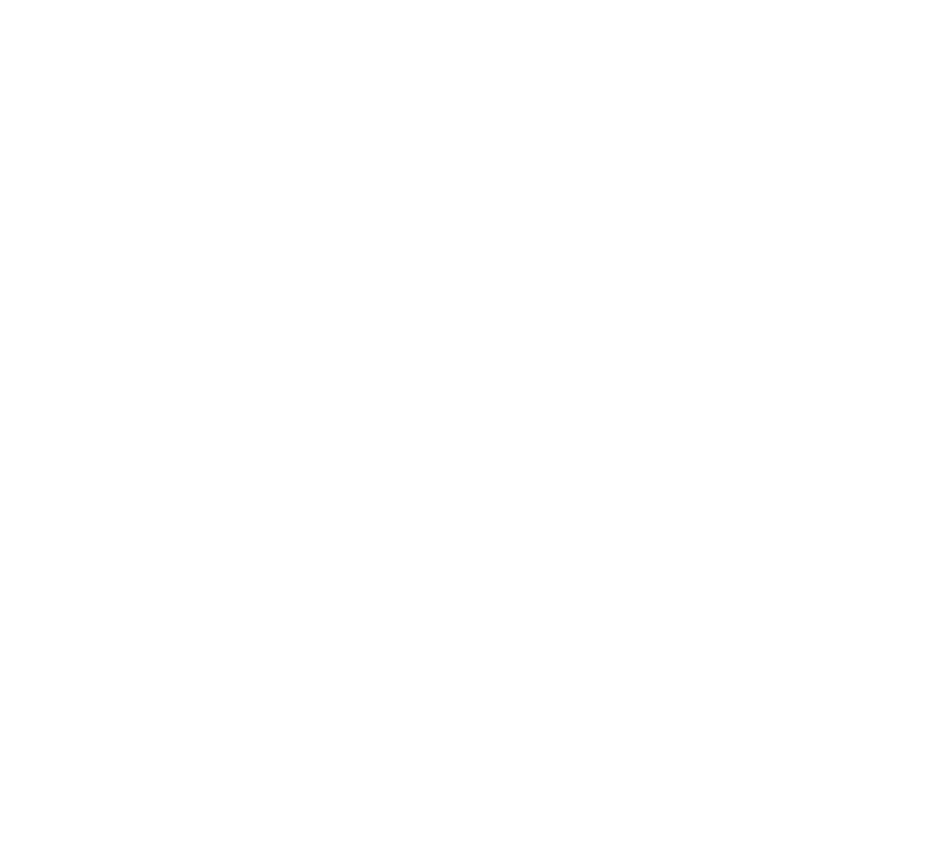
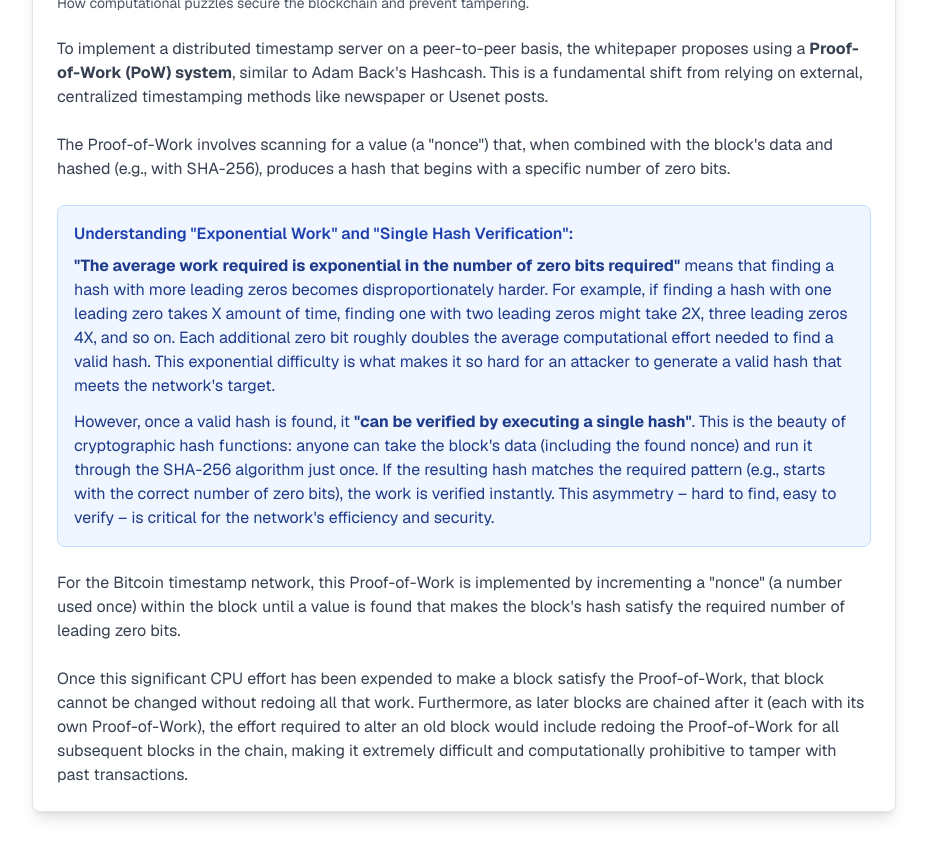
Before and after one commit to YogeshK34/bitcoin-whitepaper-understanding, a Next.js app: page / in a window 1280 px wide. Shown: the part 4780-5637 px from the top of the page, without its empty margins (176-1103 px from the left). Before the commit the page ends 4705 px from the top, so only its background shows below. Built offline with nearby package versions, Linux system fonts and the light colour scheme.

Commit message:
feat: add Proof-of-Work section with exponential work explanation
Clarify blockchain security through computational puzzle details.

#VERCEL_SKIP

Co-authored-by: Yogesh Khutwad <152191391+YogeshK34@users.noreply.github.com>

```diff
--- a/app/page.tsx
+++ b/app/page.tsx
@@ -362,6 +362,65 @@ export default function Home() {
           </p>
         </CardContent>
       </Card>
+
+      <Separator className="my-12" />
+
+      {/* Proof-of-Work Section */}
+      <Card className="mb-12 shadow-lg">
+        <CardHeader>
+          <CardTitle className="text-3xl font-bold text-gray-800 dark:text-gray-100">
+            5. Proof-of-Work: Securing the Chain
+          </CardTitle>
+          <CardDescription className="text-gray-600 dark:text-gray-400">
+            How computational puzzles secure the blockchain and prevent tampering.
+          </CardDescription>
+        </CardHeader>
+        <CardContent className="space-y-6 text-gray-700 dark:text-gray-300">
+          <p>
+            To implement a distributed timestamp server on a peer-to-peer basis, the whitepaper proposes using a{" "}
+            <strong>Proof-of-Work (PoW) system</strong>, similar to Adam Back's Hashcash. This is a fundamental shift
+            from relying on external, centralized timestamping methods like newspaper or Usenet posts.
+          </p>
+          <p>
+            The Proof-of-Work involves scanning for a value (a "nonce") that, when combined with the block's data and
+            hashed (e.g., with SHA-256), produces a hash that begins with a specific number of zero bits.
+          </p>
+          <div className="bg-blue-50 dark:bg-blue-900/20 p-4 rounded-lg border border-blue-200 dark:border-blue-700">
+            <h5 className="font-semibold text-blue-800 dark:text-blue-200 mb-2">
+              Understanding "Exponential Work" and "Single Hash Verification":
+            </h5>
+            <div className="space-y-3 text-blue-900 dark:text-blue-100">
+              <p>
+                <strong>"The average work required is exponential in the number of zero bits required"</strong> means
+                that finding a hash with more leading zeros becomes disproportionately harder. For example, if finding a
+                hash with one leading zero takes X amount of time, finding one with two leading zeros might take 2X,
+                three leading zeros 4X, and so on. Each additional zero bit roughly doubles the average computational
+                effort needed to find a valid hash. This exponential difficulty is what makes it so hard for an attacker
+                to generate a valid hash that meets the network's target.
+              </p>
+              <p>
+                However, once a valid hash is found, it <strong>"can be verified by executing a single hash"</strong>.
+                This is the beauty of cryptographic hash functions: anyone can take the block's data (including the
+                found nonce) and run it through the SHA-256 algorithm just once. If the resulting hash matches the
+                required pattern (e.g., starts with the correct number of zero bits), the work is verified instantly.
+                This asymmetry – hard to find, easy to verify – is critical for the network's efficiency and security.
+              </p>
+            </div>
+          </div>
+          <p>
+            For the Bitcoin timestamp network, this Proof-of-Work is implemented by incrementing a "nonce" (a number
+            used once) within the block until a value is found that makes the block's hash satisfy the required number
+            of leading zero bits.
+          </p>
+          <p>
+            Once this significant CPU effort has been expended to make a block satisfy the Proof-of-Work, that block
+            cannot be changed without redoing all that work. Furthermore, as later blocks are chained after it (each
+            with its own Proof-of-Work), the effort required to alter an old block would include redoing the
+            Proof-of-Work for all subsequent blocks in the chain, making it extremely difficult and computationally
+            prohibitive to tamper with past transactions.
+          </p>
+        </CardContent>
+      </Card>
     </div>
   )
 }
```
